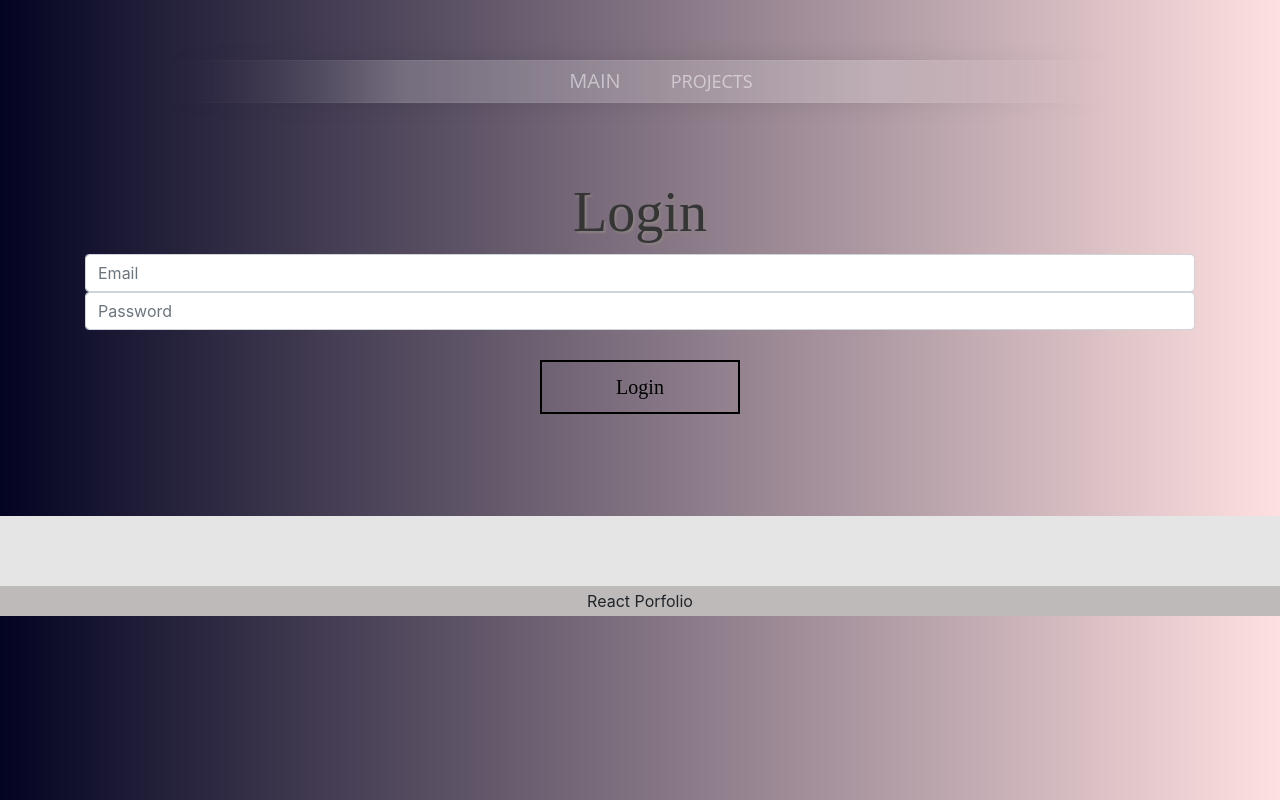
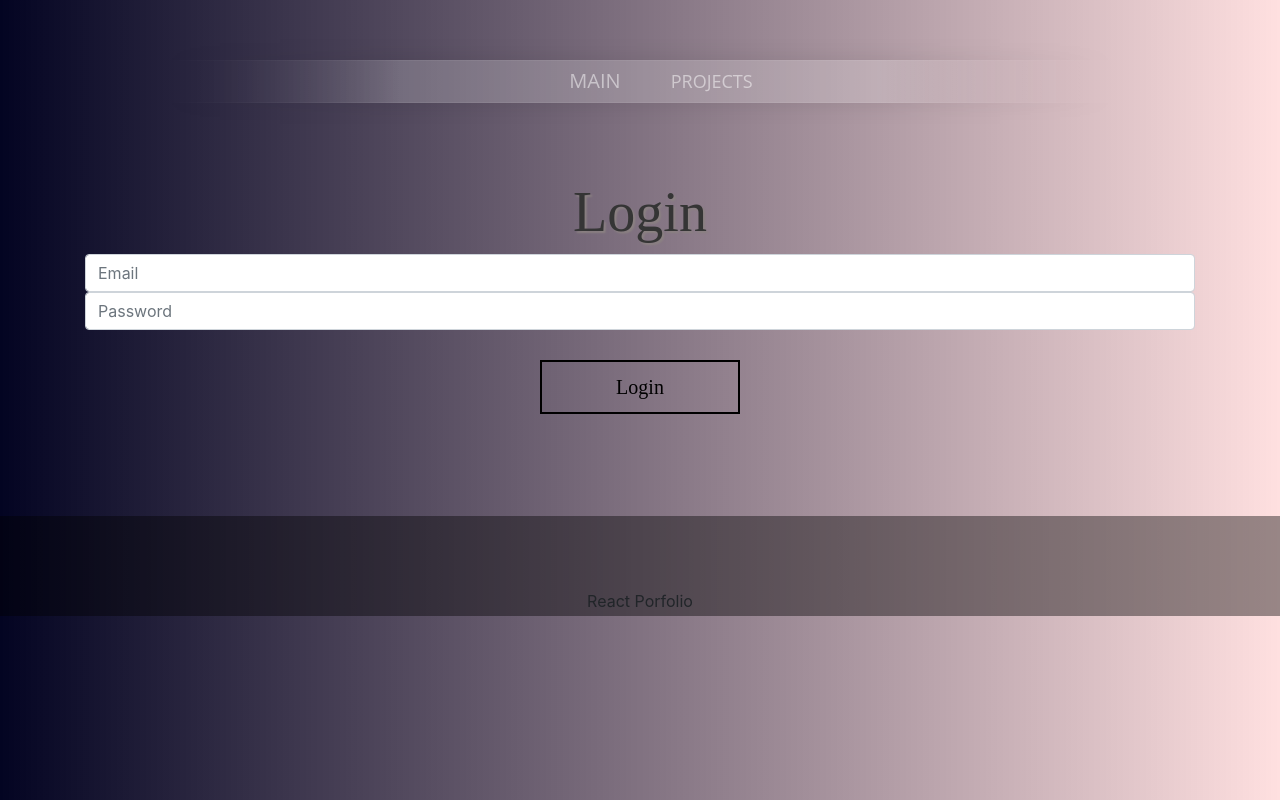
Before and after one commit to dnsghd49/ReactPortfolio, a React (Create React App) app: page /idkyet in a window 1280 px wide. Built offline with nearby package versions, Linux system fonts and the light colour scheme.

Commit message:
changed awk color on footer

```diff
--- a/src/components/Footer/style.css
+++ b/src/components/Footer/style.css
@@ -1,6 +1,6 @@
 .footer {
   min-height: 100px;
-  background: #E5E5E5;
+  background-color: rgba(0, 0, 0, 0.404);
   position: relative;
 }
 
@@ -10,7 +10,6 @@
   left: 0;
   right: 0;
   padding: 3px;
-  background: #bebaba;
 }
 
 .cen {
```
